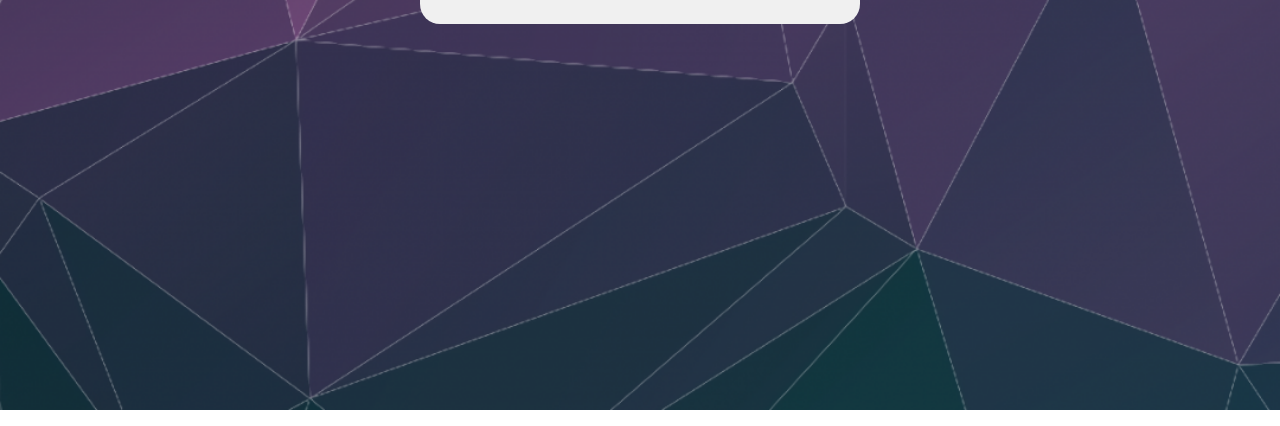
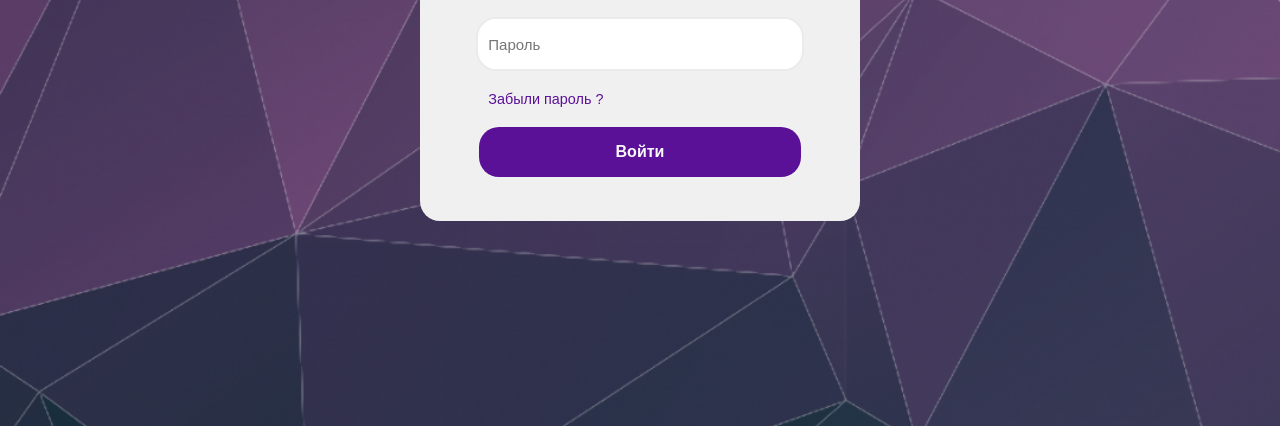
Before and after one commit to karfas01/Authorization-form, a plain HTML site: page index.html in a window 1280 px wide. Shown: the part 390-816 px from the top of the page. Drawn offline with Linux system fonts and the light colour scheme.

Commit message:
centering
Correcting the centering of the form

```diff
--- a/style.css
+++ b/style.css
@@ -5,7 +5,7 @@ body {
     display: flex;
     justify-content: center;
     align-items: center;
-    height: inherit;
+    height: 100vh;
     overflow: hidden;
     background-image: url(background-image.png);
     background-repeat: no-repeat;
```
